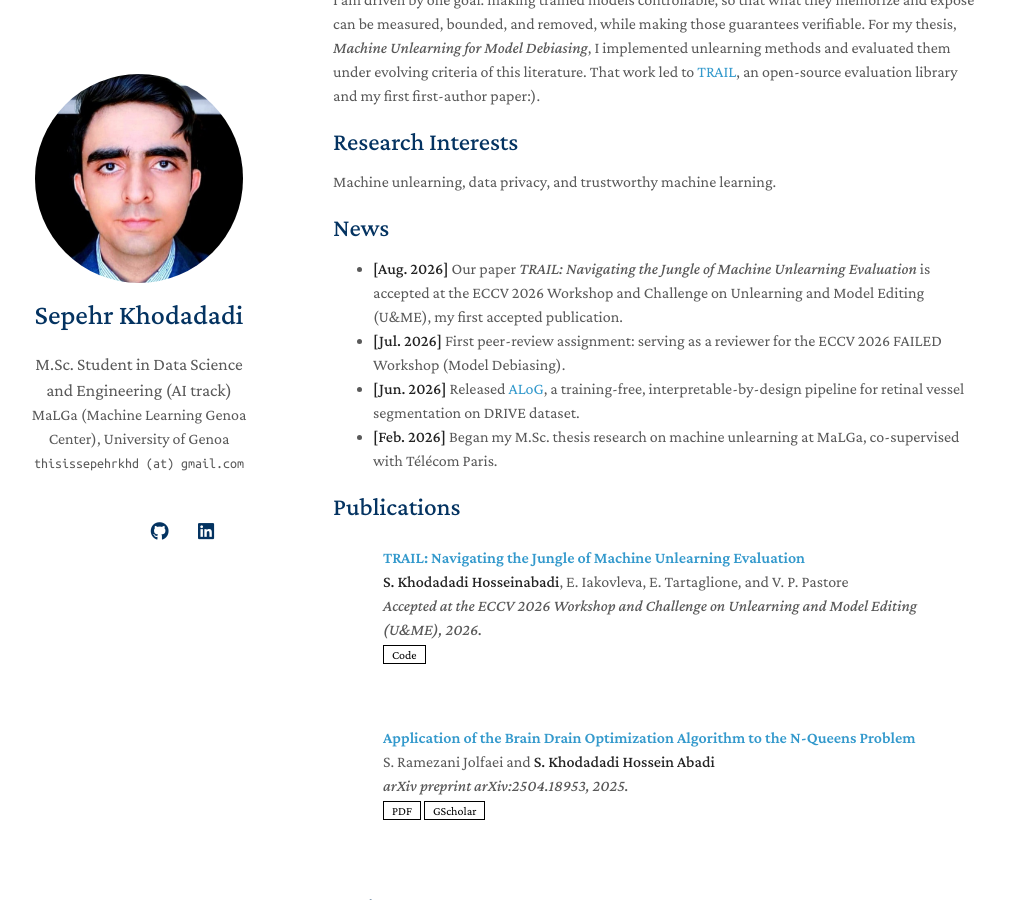
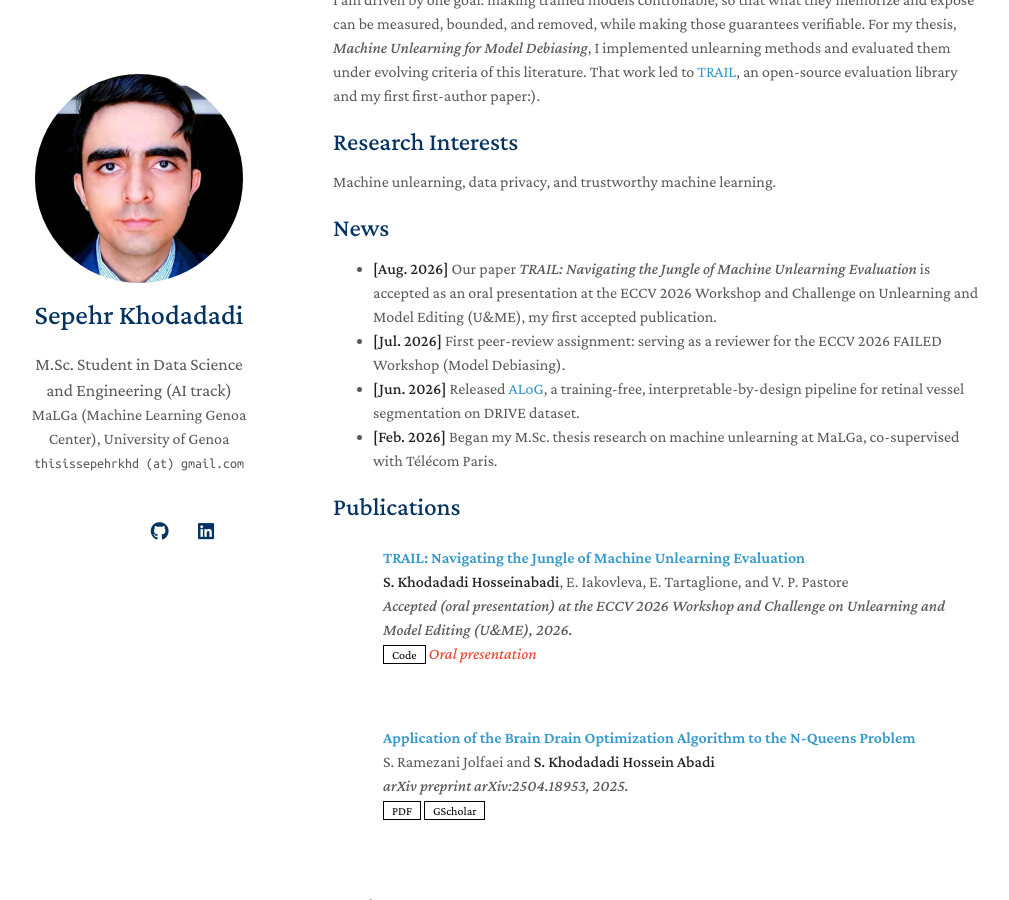
Before and after one commit to sepehrkdi/sepehrkdi.github.io, a Jekyll site: the page built from index.md, in a window 1280 px wide and 900 px high, scrolled down 237 px. Shown: the whole window, without its empty margins (137-1146 px from the left). Built offline with Jekyll 4.4.1, drawn with Linux system fonts in a browser that asks for light colours; a style sheet for code colours, icons or effects is not loaded; our own code applies the rules of GitHub Pages for plain Markdown files.

Commit message:
TRAIL: oral presentation at ECCV 2026 U&ME (news line, publications note, web CV rebuilt)

```diff
--- a/_data/publications.yml
+++ b/_data/publications.yml
@@ -4,8 +4,9 @@ main:
   - title: "TRAIL: Navigating the Jungle of Machine Unlearning Evaluation"
     authors: <strong>S. Khodadadi Hosseinabadi</strong>, E. Iakovleva, E. Tartaglione, and V. P. Pastore
     conference_short: ECCV 2026 U&ME
-    conference: Accepted at the ECCV 2026 Workshop and Challenge on Unlearning and Model Editing (U&ME), 2026.
+    conference: Accepted (oral presentation) at the ECCV 2026 Workshop and Challenge on Unlearning and Model Editing (U&ME), 2026.
     code: https://github.com/sepehrkdi/trail
+    notes: Oral presentation
 
   - title: Application of the Brain Drain Optimization Algorithm to the N-Queens Problem
     authors: S. Ramezani Jolfaei and <strong>S. Khodadadi Hossein Abadi</strong>
--- a/index.md
+++ b/index.md
@@ -26,7 +26,7 @@ Machine unlearning, data privacy, and trustworthy machine learning.
 
 ## News
 
-- **[Aug. 2026]** Our paper *TRAIL: Navigating the Jungle of Machine Unlearning Evaluation* is accepted at the ECCV 2026 Workshop and Challenge on Unlearning and Model Editing (U&ME), my first accepted publication.
+- **[Aug. 2026]** Our paper *TRAIL: Navigating the Jungle of Machine Unlearning Evaluation* is accepted as an oral presentation at the ECCV 2026 Workshop and Challenge on Unlearning and Model Editing (U&ME), my first accepted publication.
 - **[Jul. 2026]** First peer-review assignment: serving as a reviewer for the ECCV 2026 FAILED Workshop (Model Debiasing).
 - **[Jun. 2026]** Released [ALoG](https://github.com/sepehrkdi/retinal-vessel-segmentation-alog), a training-free, interpretable-by-design pipeline for retinal vessel segmentation on DRIVE dataset.
 - **[Feb. 2026]** Began my M.Sc. thesis research on machine unlearning at MaLGa, co-supervised with Télécom Paris.
```
Also changed, not shown: 1 other file.
